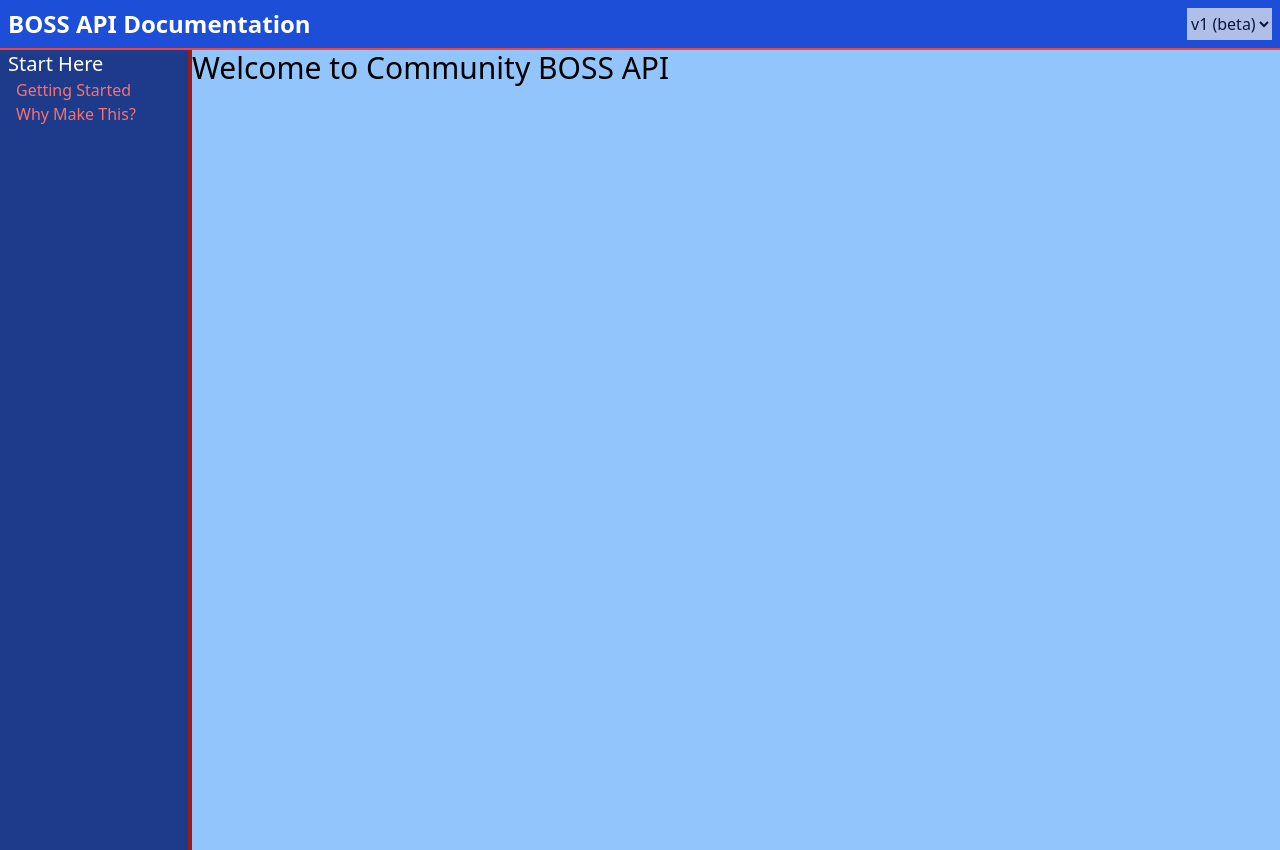
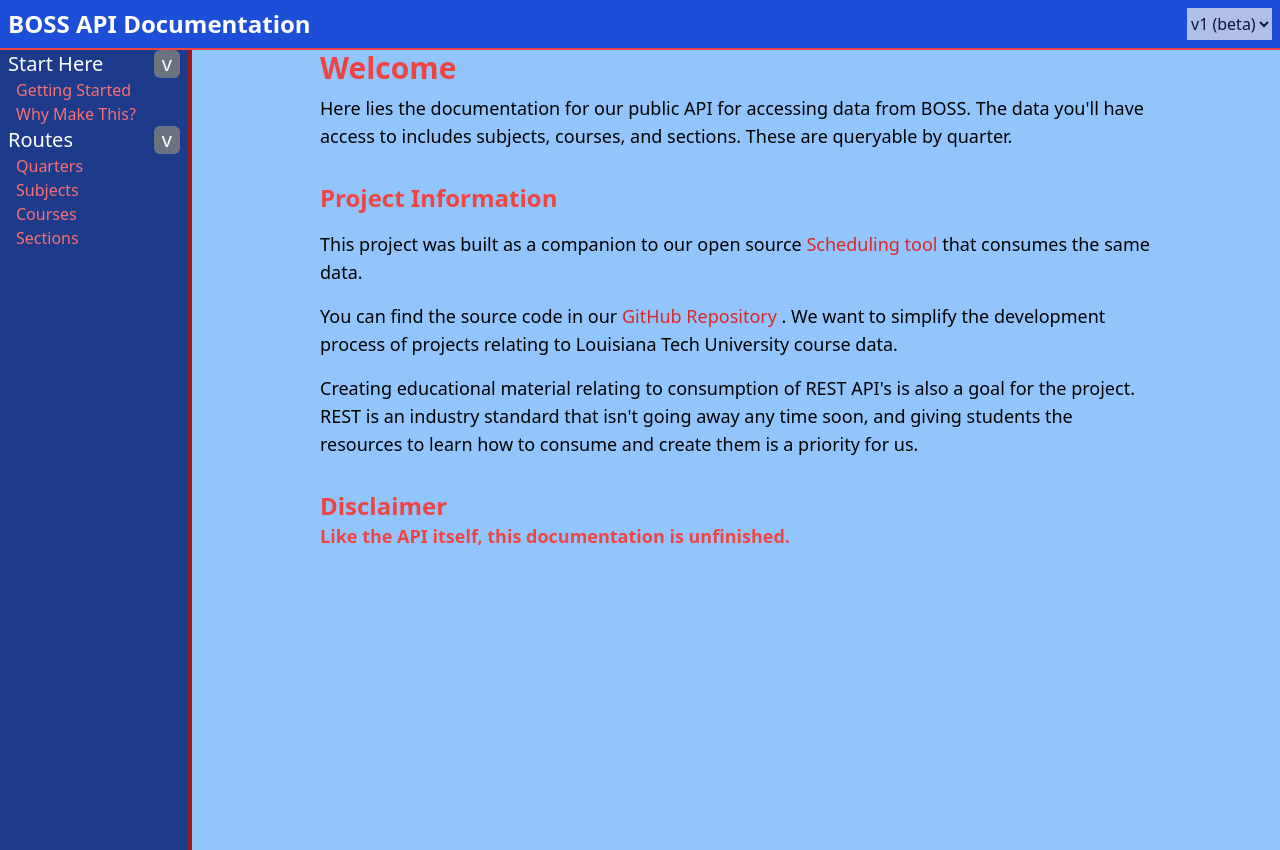
Before and after one commit to jackjohn7/Community-BOSS-API, an Astro site in the folder docs/webdocs/: page / in a window 1280 px wide. Built offline with nearby package versions, Linux system fonts and the light colour scheme; Astro itself is replaced by a stand-in of ours.

Commit message:
improved the table of contents and wrote some more

```diff
--- a/docs/webdocs/package.json
+++ b/docs/webdocs/package.json
@@ -10,6 +10,7 @@
     "astro": "astro"
   },
   "dependencies": {
+    "@astrojs/prism": "^2.1.2",
     "@astrojs/svelte": "^2.1.1",
     "@astrojs/tailwind": "^3.1.2",
     "astro": "^2.4.5",
--- a/docs/webdocs/src/components/TOC.svelte
+++ b/docs/webdocs/src/components/TOC.svelte
@@ -1,32 +1,6 @@
 <script lang="ts">
 
-    type tabItem = {
-        name: string,
-        path: string,
-    };
-
-    type tab = {
-        name: string,
-        collapsed: boolean,
-        tabItems: tabItem[],
-    };
-
-    const tabs: tab[] = [
-        {
-            name: "Start Here",
-            collapsed: false,
-            tabItems: [
-                {
-                    name: "Getting Started",
-                    path: "/[lang]/[version]/getting_started"
-                },
-                {
-                    name: "Why Make This?",
-                    path: "/[lang]/[version]/why"
-                },
-            ],
-        },
-    ];
+    import {tabs} from "../data/data";
 
     function getHref(path: string): string {
         return path.replace("[lang]", "en").replace("[version]", "v1");
@@ -34,11 +8,17 @@
 
 </script>
 
-<div id="toc-pane" class="flex flex-col bg-blue-900 border-r-4 border-red-800 w-[15%] overflow-scroll">
+<div id="toc-pane" class="flex flex-col bg-blue-900 border-r-4 border-red-800 w-[15%] min-w-[15%] max-w-[15%] overflow-scroll">
     {#each tabs as tab}
         <div class="flex flex-col px-2">
             <!-- Add expand/collapse symbol later -->
-            <div class="text-white text-xl">{tab.name}</div>
+            <div class="text-white text-xl flex flex-row justify-between">
+                {tab.name}
+                <button on:click={() => {
+                    console.log("test")
+                    tab.collapsed = !tab.collapsed
+                    }} class="rounded-md bg-gray-500 px-2">{tab.collapsed ? ">" : "v"}</button>
+            </div>
             {#if !tab.collapsed}
                 {#each tab.tabItems as item}
                     <a class="text-red-400 px-2" href={getHref(item.path)}>{item.name}</a>
--- /dev/null
+++ b/docs/webdocs/src/data/data.ts
@@ -0,0 +1,49 @@
+export type tabItem = {
+  name: string;
+  path: string;
+};
+
+export type tab = {
+  name: string;
+  collapsed: boolean;
+  tabItems: tabItem[];
+};
+
+export const tabs: tab[] = [
+  {
+    name: "Start Here",
+    collapsed: false,
+    tabItems: [
+      {
+        name: "Getting Started",
+        path: "/[lang]/[version]/getting_started",
+      },
+      {
+        name: "Why Make This?",
+        path: "/[lang]/[version]/why",
+      },
+    ],
+  },
+  {
+    name: "Routes",
+    collapsed: false,
+    tabItems: [
+      {
+        name: "Quarters",
+        path: "/[lang]/[version]/quarters",
+      },
+      {
+        name: "Subjects",
+        path: "/[lang]/[version]/subjects",
+      },
+      {
+        name: "Courses",
+        path: "/[lang]/[version]/courses",
+      },
+      {
+        name: "Sections",
+        path: "/[lang]/[version]/sections",
+      },
+    ],
+  }
+];
--- a/docs/webdocs/src/layouts/Layout.astro
+++ b/docs/webdocs/src/layouts/Layout.astro
@@ -20,7 +20,7 @@ const { title } = Astro.props;
 	<body>
 		<Nav />
 		<div class="min-h-screen flex flex-row bg-blue-300">
-			<TOC />
+			<TOC client:load />
 			<slot />
 		</div>
 	</body>
--- a/docs/webdocs/src/pages/[lang]/[version]/getting_started.astro
+++ b/docs/webdocs/src/pages/[lang]/[version]/getting_started.astro
@@ -11,5 +11,14 @@ const { lang, version } = Astro.params;
 ---
 
 <Layout title="Getting Started">
-  <div>{version}</div>
+  <div id={`getting-started-${lang}-${version}`} class="flex flex-col space-y-8 px-[10%]">
+    <div class="flex flex-col space-y-2">
+      <h1>Getting Started</h1>
+      <p>
+        You can consume data from our API using http requests. Exact
+        code will vary depending on what programming language you're using,
+        but we include examples for several popular programming languages.
+      </p>
+    </div>
+  </div>
 </Layout>
--- a/docs/webdocs/src/pages/index.astro
+++ b/docs/webdocs/src/pages/index.astro
@@ -4,8 +4,42 @@ import Card from '../components/Card.astro';
 ---
 
 <Layout title="BOSS API Docs">
-    <div id="information-pane" class="flex flex-row">
-        <h1 class="text-3xl">Welcome to Community BOSS API</h1>
+    <div id="root-info" class="flex flex-col space-y-8 px-[10%]">
+        <div class="flex flex-col space-y-2">
+            <h1 class="text-3xl text-red-500 font-bold">Welcome</h1>
+            <p class="text-lg">
+                Here lies the documentation for our public API for accessing
+                data from BOSS. The data you'll have access to includes subjects,
+                courses, and sections. These are queryable by quarter.
+            </p>
+        </div>
+        <div class="flex flex-col space-y-4">
+            <h2 class="text-2xl text-red-500 font-bold">Project Information</h2>
+            <p class="text-lg">
+                This project was built as a companion to our open source
+                <a class="text-red-600" href="https://github.com/CamJak/Boss-Integrated-Scheduler"
+                >Scheduling tool</a> that consumes the same data.
+            </p>
+            <p class="text-lg">
+                You can find the source code in our
+                <a class="text-red-600" href="https://github.com/JingusJohn/Community-BOSS-API">
+                    GitHub Repository
+                </a>. We want to simplify the development process of projects relating to
+                Louisiana Tech University course data.
+            </p>
+            <p class="text-lg">
+                Creating educational material relating to consumption of REST API's
+                is also a goal for the project. REST is an industry standard that
+                isn't going away any time soon, and giving students the resources to
+                learn how to consume and create them is a priority for us.
+            </p>
+        </div>
+        <div class="flex flex-col space-y-2">
+            <h2 class="text-2xl text-red-500 font-bold">Disclaimer</h1>
+            <p class="text-lg">
+                Like the API itself, this documentation is unfinished.
+            </p>
+        </div>
     </div>
 </Layout>
 
```
Also changed, not shown: 1 other file.
